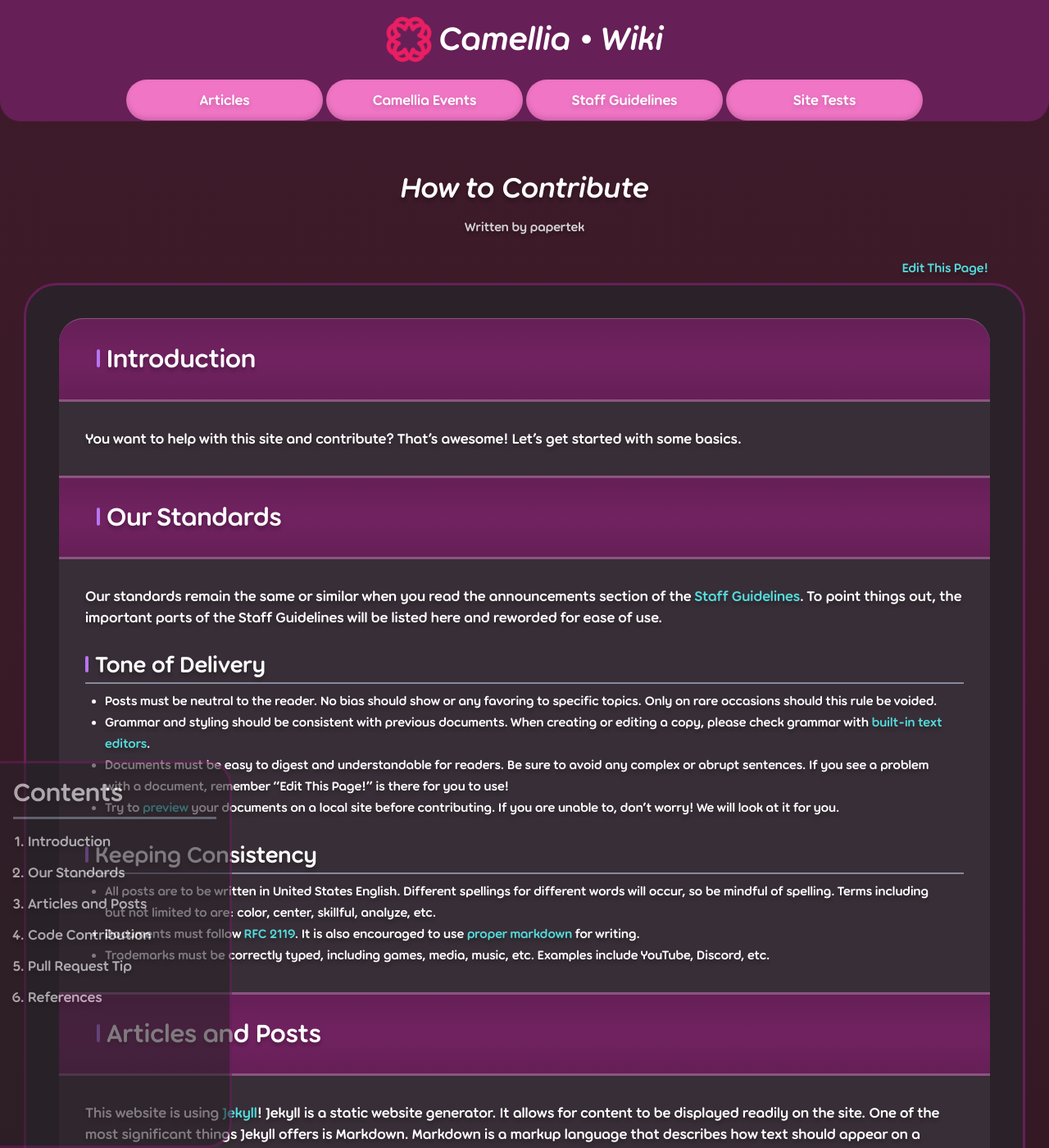
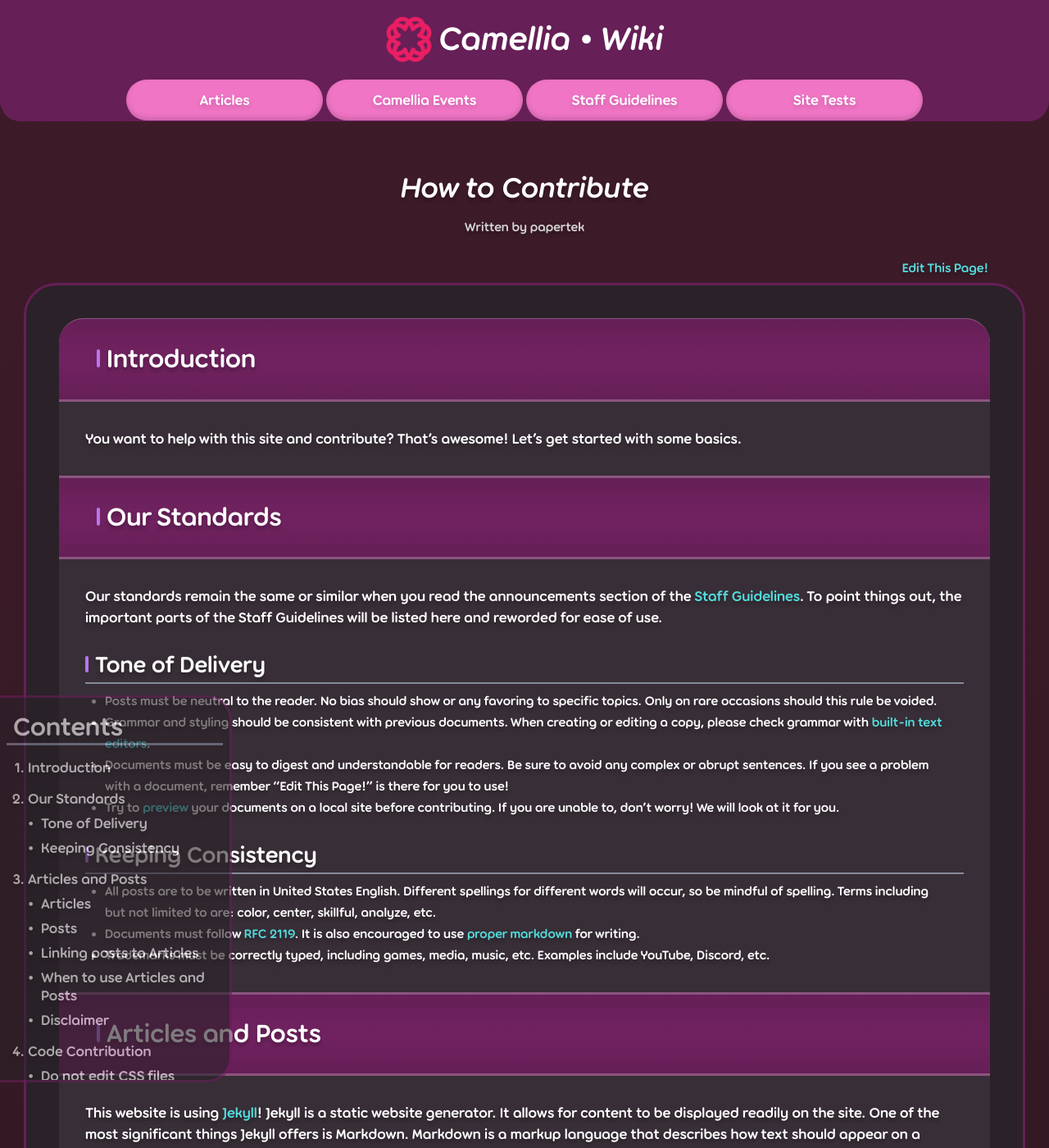
Before and after one commit to CamelliaCommunity/Wiki, a Jekyll site: the page built from _articles/contributing.md, in a window 1280 px wide and 1400 px high. Shown: the whole window at 82% size. Built offline with Jekyll 4.4.1, drawn with Linux system fonts in a browser that asks for light colours.

Commit message:
Rewrite wedge code and change styling a bit

```diff
--- a/assets/css/styles.css
+++ b/assets/css/styles.css
@@ -1,3 +1,4 @@
+@charset "UTF-8";
 /* HEADS UP!!! DO NOT EDIT NORMAL .CSS FILES!!!!! */
 /* ONLY EDIT .SCSS FILES!!!!!!! */
 /* Import variables */
@@ -181,10 +182,6 @@ header {
   align-items: center;
   border-bottom-left-radius: 25px;
   border-bottom-right-radius: 25px;
-  -webkit-transition: all 0.2s ease-in-out;
-  -moz-transition: all 0.2s ease-in-out;
-  -ms-transition: all 0.2s ease-in-out;
-  -o-transition: all 0.2s ease-in-out;
   transition: all 0.2s ease-in-out;
 }
 
@@ -219,10 +216,6 @@ header .wikiLogo a {
   height: 100px;
   border: 8px solid var(--borderColor);
   border-radius: 50px;
-  -webkit-transition: all 0.3s, background-color, 0.3s ease-in-out;
-  -moz-transition: all 0.3s, background-color, 0.3s ease-in-out;
-  -ms-transition: all 0.3s, background-color, 0.3s ease-in-out;
-  -o-transition: all 0.3s, background-color, 0.3s ease-in-out;
   transition: all 0.3s, background-color, 0.3s ease-in-out;
 }
 header .wikiLogo a:hover {
@@ -249,17 +242,9 @@ header.sticky {
   width: 100%;
   height: 92px;
   z-index: 1;
-  -webkit-transition: all 0.2s ease-in-out;
-  -moz-transition: all 0.2s ease-in-out;
-  -ms-transition: all 0.2s ease-in-out;
-  -o-transition: all 0.2s ease-in-out;
   transition: all 0.2s ease-in-out;
 }
 header.sticky #navigationButtons .buttonDefault a:hover {
-  -webkit-transition: all 0s ease-out;
-  -moz-transition: all 0s ease-out;
-  -ms-transition: all 0s ease-out;
-  -o-transition: all 0s ease-out;
   transition: all 0s ease-out;
 }
 
@@ -316,24 +301,12 @@ header.sticky #navigationButtons .buttonDefault.specialLine a:hover::after {
   flex-wrap: wrap;
   gap: 20px;
   margin: auto;
-  -webkit-transition: position 0.2s, border-radius, 0.2s ease-in-out;
-  -moz-transition: position 0.2s, border-radius, 0.2s ease-in-out;
-  -ms-transition: position 0.2s, border-radius, 0.2s ease-in-out;
-  -o-transition: position 0.2s, border-radius, 0.2s ease-in-out;
   transition: position 0.2s, border-radius, 0.2s ease-in-out;
 }
 #navigationButtons .buttonDefault a {
-  -webkit-transition: position 0.2s, border-radius, 0.2s ease-in-out;
-  -moz-transition: position 0.2s, border-radius, 0.2s ease-in-out;
-  -ms-transition: position 0.2s, border-radius, 0.2s ease-in-out;
-  -o-transition: position 0.2s, border-radius, 0.2s ease-in-out;
   transition: position 0.2s, border-radius, 0.2s ease-in-out;
 }
 #navigationButtons .buttonDefault a:hover {
-  -webkit-transition: all 0s ease-out;
-  -moz-transition: all 0s ease-out;
-  -ms-transition: all 0s ease-out;
-  -o-transition: all 0s ease-out;
   transition: all 0s ease-out;
 }
 
@@ -623,19 +596,18 @@ i was mostly experimenting with figma design */
 /* jank ass wedge code */
 #contentWedge {
   position: fixed;
+  display: flex;
+  flex-direction: column;
   background: var(--cardBackgroundColor) 0% 0% no-repeat padding-box;
   border: 3px solid var(--secondaryColor2);
   border-left: none;
   border-radius: 0 30px 30px 0;
   width: 283px;
   height: 680px;
-  bottom: 0; /* keep it to the bottom left of page */
+  /* keep it to the bottom left of page */
   left: 0;
+  bottom: 80px;
   opacity: 60%;
-  -webkit-transition: opacity 0.25s ease-in-out;
-  -moz-transition: opacity 0.25s ease-in-out;
-  -ms-transition: opacity 0.25s ease-in-out;
-  -o-transition: opacity 0.25s ease-in-out;
   transition: opacity 0.25s ease-in-out;
 }
 #contentWedge h2 {
@@ -647,49 +619,47 @@ i was mostly experimenting with figma design */
   overflow: auto;
   font-size: 18px;
   height: 100%;
-  padding-left: 34px;
-  padding-top: 16px;
+  padding: 16px 8px 16px 34px;
 }
-#contentWedge #wedgeSubItem {
-  font-size: 14px;
-  padding-left: 8px;
-  height: 100%;
-}
-#contentWedge li {
-  margin-bottom: 16px;
-}
-#contentWedge li:last-child .vertLine {
-  display: none;
-}
-#contentWedge li::marker {
-  color: var(--linkColor);
-  -webkit-transition: all 0.2s ease-in-out;
-  -moz-transition: all 0.2s ease-in-out;
-  -ms-transition: all 0.2s ease-in-out;
-  -o-transition: all 0.2s ease-in-out;
-  transition: all 0.2s ease-in-out;
-}
-#contentWedge li:hover::marker {
-  color: var(--linkHover);
-}
-#contentWedge li.active::marker {
-  color: white;
-}
-#contentWedge:hover {
-  opacity: 100%;
-}
-#contentWedge .vertLine {
+#contentWedge #wedgeItems .vertLine {
   margin-top: 10px;
   margin-left: 16px;
   margin-right: 16px;
 }
+#contentWedge #wedgeItems ol {
+  display: flex;
+  flex-direction: column;
+  gap: 16px;
+}
+#contentWedge #wedgeItems ol li:last-child .vertLine {
+  display: none;
+}
+#contentWedge #wedgeItems ol li:hover {
+  opacity: 100%;
+}
+#contentWedge #wedgeItems ol li::marker {
+  color: var(--linkColor);
+  transition: all 0.2s ease-in-out;
+}
+#contentWedge #wedgeItems ol li:hover::marker {
+  color: var(--linkHover);
+}
+#contentWedge #wedgeItems ol li.active::marker {
+  color: white;
+}
+#contentWedge #wedgeItems ol li ul {
+  margin-top: 8px;
+  padding-left: 16px;
+  display: flex;
+  flex-direction: column;
+  gap: 8px;
+}
+#contentWedge #wedgeItems ol li ul li::marker {
+  content: "•  ";
+}
 
 #wedgeItems a {
   display: block;
-  -webkit-transition: all 0.2s ease-in-out;
-  -moz-transition: all 0.2s ease-in-out;
-  -ms-transition: all 0.2s ease-in-out;
-  -o-transition: all 0.2s ease-in-out;
   transition: all 0.2s ease-in-out;
 }
 
@@ -701,15 +671,12 @@ i was mostly experimenting with figma design */
 #scrollToTop {
   float: right;
   position: fixed;
-  bottom: 0; /* keep it to the bottom right of page */
+  bottom: 0;
+  /* keep it to the bottom right of page */
   right: 0;
   margin: 32px;
   opacity: 60%;
   cursor: pointer;
-  -webkit-transition: opacity 0.25s ease-in-out;
-  -moz-transition: opacity 0.25s ease-in-out;
-  -ms-transition: opacity 0.25s ease-in-out;
-  -o-transition: opacity 0.25s ease-in-out;
   transition: opacity 0.25s ease-in-out;
 }
 #scrollToTop .buttonDefault a {
@@ -824,10 +791,6 @@ em {
   margin-top: 24px;
   margin-left: 40px;
   margin-right: 40px;
-  -webkit-transition: all 0.3s ease-in-out;
-  -moz-transition: all 0.3s ease-in-out;
-  -ms-transition: all 0.3s ease-in-out;
-  -o-transition: all 0.3s ease-in-out;
   transition: all 0.3s ease-in-out;
 }
 
@@ -849,7 +812,8 @@ em {
   justify-content: center;
   flex-direction: row;
   flex-wrap: wrap;
-  column-gap: 24px;
+  -moz-column-gap: 24px;
+       column-gap: 24px;
   /* row-gap: 0px; */
 }
 
@@ -882,10 +846,6 @@ figure.floatImage figcaption {
 figure.articlePicture img {
   border: 4px solid var(--secondaryColor1);
   border-radius: 10px;
-  -webkit-transition: all 0.3s ease;
-  -moz-transition: all 0.3s ease;
-  -ms-transition: all 0.3s ease;
-  -o-transition: all 0.3s ease;
   transition: all 0.3s ease;
 }
 figure.articlePicture img:hover {
--- a/assets/scripts/articles.js
+++ b/assets/scripts/articles.js
@@ -1,57 +1,84 @@
-// Script for adding content wedge with each h2 element
-
+createWedge();
 
 // Eaten from https://codepen.io/bramus/pen/ExaEqMJ
 // Highlight Contents wedge when user is in a new section of the page
 // Combined code to display new sections and highlight them
-const sections = document.querySelectorAll('h2[id]');
-const sectionsh3 = document.querySelectorAll('h3[id]');
-const wedgeItems = document.getElementById('wedgeItems');
-// Scroll to item
+function createWedge() {
   const observer = new IntersectionObserver((entries) => {
     entries.forEach((sectionEntry) => {
       const id = sectionEntry.target.getAttribute('id');
-    const wedgeLink =
-        document.querySelector(`nav li a[href="#${id}"]`).parentElement;
-    if (sectionEntry.isIntersecting) {
+      const wedgeLink = document.querySelector(`nav li a[href="#${id}"]`).parentElement;
+
+      if (sectionEntry.isIntersecting)
         wedgeLink.classList.add('active');
-    } else {
+      else
         wedgeLink.classList.remove('active');
-    }
     });
   });
 
-// Display the sections in the content wedge
-sections.forEach((section) => {
-  const id = section.getAttribute('id');
+  const cardContents = document.getElementsByClassName('cardContents')[0];
+  const wedgeItems = document.getElementById('wedgeItems').querySelector('ol');
+
+  let lastHeader = null;
+  let currentList = null;
+
+  /*
+   * Loop through all children of the cardContents
+   * so we know which h3s belong to which h2s
+   */
+  for (const child of cardContents.children) {
+    if (child.classList.contains("cardHeader")) {
+      if (currentList) {
+        lastHeader.appendChild(currentList);
+        currentList = null;
+        lastHeader = null;
+      }
+
+      const h2 = child.querySelector("h2");
+
+      const id = h2.getAttribute('id');
       const listItem = document.createElement('li');
       const link = document.createElement('a');
       link.href = `#${id}`;
-  link.textContent = section.textContent;
+      link.textContent = h2.textContent;
       listItem.appendChild(link);
+      wedgeItems.appendChild(listItem);
 
-  // const subList = document.createElement('ul');
+      lastHeader = listItem;
+      observer.observe(h2);
+    }
 
-  // Append the h3 sections as subitems
-  // sectionsh3.forEach((h3Section) => {
-  //   const h3Id = h3Section.getAttribute('id');
-  //   const h3ListItem = document.createElement('li');
-  //   const h3Link = document.createElement('a');
-  //   h3Link.href = `#${h3Id}`;
-  //   h3Link.textContent = h3Section.textContent;
-  //   h3ListItem.appendChild(h3Link);
-  //   subList.appendChild(h3ListItem);
+    if (child.tagName == "H3") {
+      if (!lastHeader) // in case someone puts an h3 before an h2
+        continue;
 
-  //   // Track all h3 sections that have an id applied
-  //   observer.observe(h3Section);
-  // });
+      if (currentList == null)
+        currentList = document.createElement('ul');
 
-  // listItem.appendChild(subList);
-  wedgeItems.querySelector('ol').appendChild(listItem);
+      const subId = child.getAttribute('id');
+      const subItem = document.createElement('li');
+      const subLink = document.createElement('a');
+      subLink.href = `#${subId}`;
+      subLink.textContent = child.textContent;
+      subItem.appendChild(subLink);
+      currentList.appendChild(subItem);
 
-  // Track all sections that have an id applied
-  observer.observe(section);
-});
+      observer.observe(child);
+    }
+  }
+
+  // add the last header and list to the wedge
+  if (lastHeader) {
+    wedgeItems.appendChild(lastHeader);
+
+    if (currentList) {
+      lastHeader.appendChild(currentList);
+      currentList = null;
+    }
+
+    lastHeader = null;
+  }
+}
 
 // Look for images within a "p" element, give them a figure and figcaption
 // element. the alt text will display as figcaption
@@ -64,15 +91,9 @@ images.forEach((image) => {
   figcaption.textContent = image.alt;
   figure.appendChild(image.cloneNode(true));
   figure.appendChild(figcaption);
-  figure.classList.add('articlePicture');  // Add the .articlePicture class
+  figure.classList.add('articlePicture'); // Add the .articlePicture class
 
   figure.classList.add(image.width > 340 ? 'centerImage' : 'floatImage');
 
   image.replaceWith(figure);
 });
-
-// Test code
-sections.forEach(section => {
-  const id = section.getAttribute('id');
-  console.log(id);
-});
```
Also changed, not shown: assets/_scss/styles.scss (+75 -51 lines), 1 other file. Lines whose indentation alone changed are shown as unchanged.
